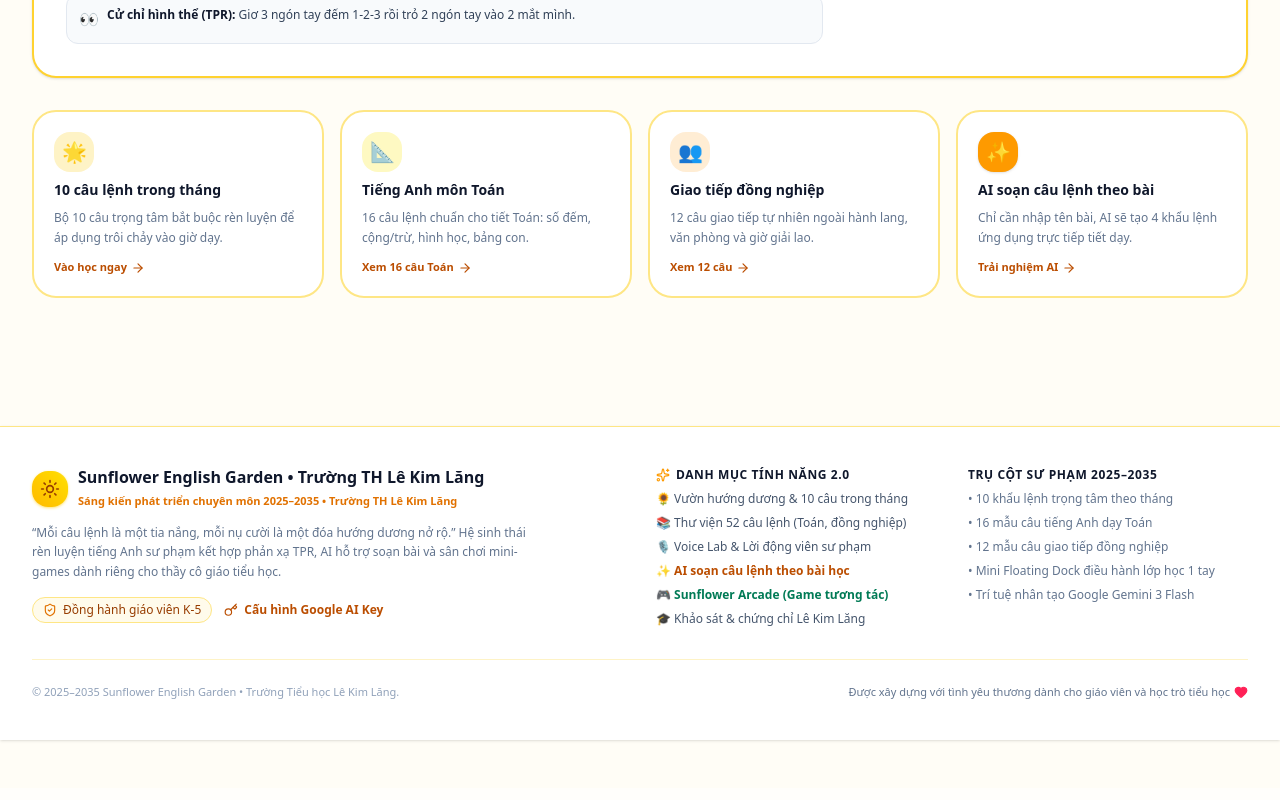
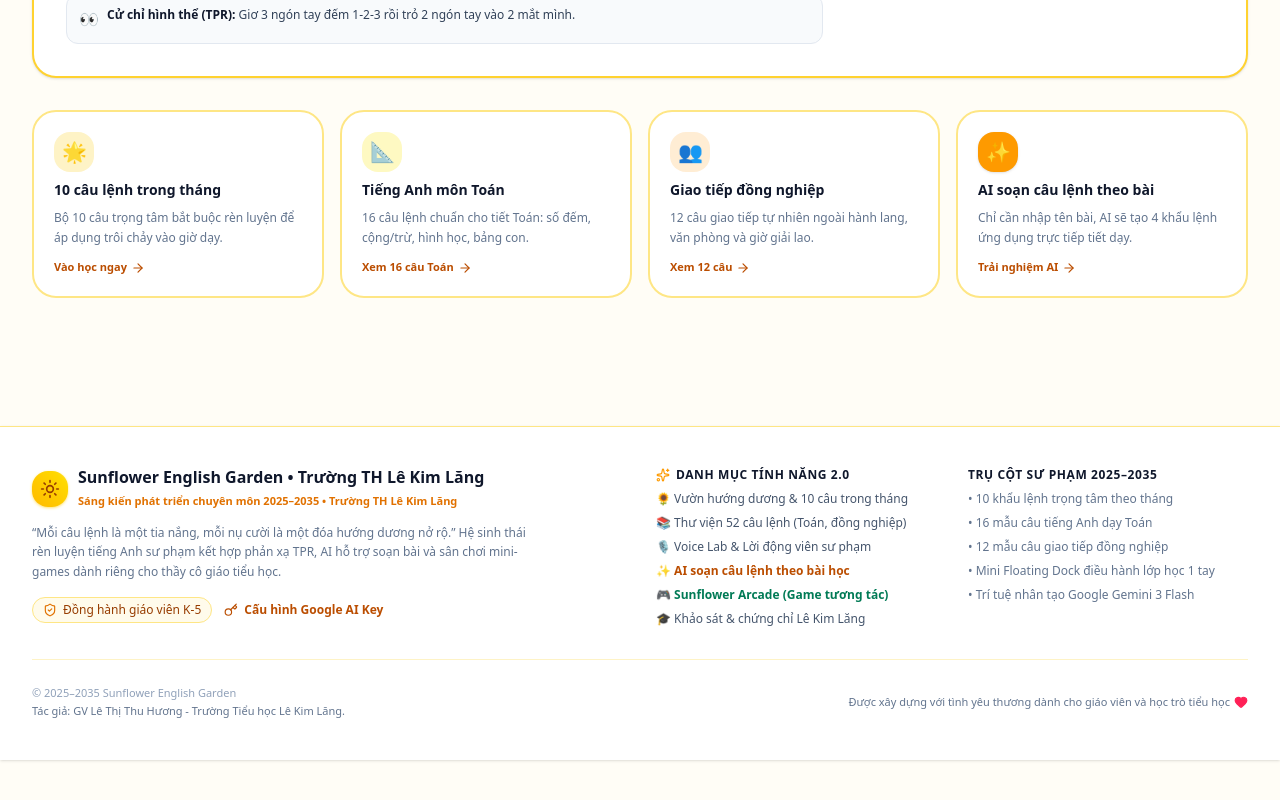
Before and after one commit to hoaithanhmathhnue-sys/englishmrshuong, a React (Vite) app: page / in a window 1280 px wide. Shown: the part 1697-2497 px from the top of the page. Built offline with nearby package versions, Linux system fonts and the light colour scheme; a web font is replaced by a local one.

Commit message:
Add files via upload

```diff
--- a/src/App.tsx
+++ b/src/App.tsx
@@ -445,8 +445,9 @@
           </div>
 
           <div className="pt-6 border-t border-amber-100 flex flex-col sm:flex-row items-center justify-between text-[11px] text-slate-400 gap-2">
-            <div>
-              © 2025–2035 Sunflower English Garden • Trường Tiểu học Lê Kim Lăng.
+            <div className="leading-relaxed text-center sm:text-left">
+              <div>© 2025–2035 Sunflower English Garden</div>
+              <div className="text-slate-500 font-medium">Tác giả: GV Lê Thị Thu Hương - Trường Tiểu học Lê Kim Lăng.</div>
             </div>
             <div className="flex items-center gap-1 text-slate-500">
               <span>Được xây dựng với tình yêu thương dành cho giáo viên và học trò tiểu học</span>
```
